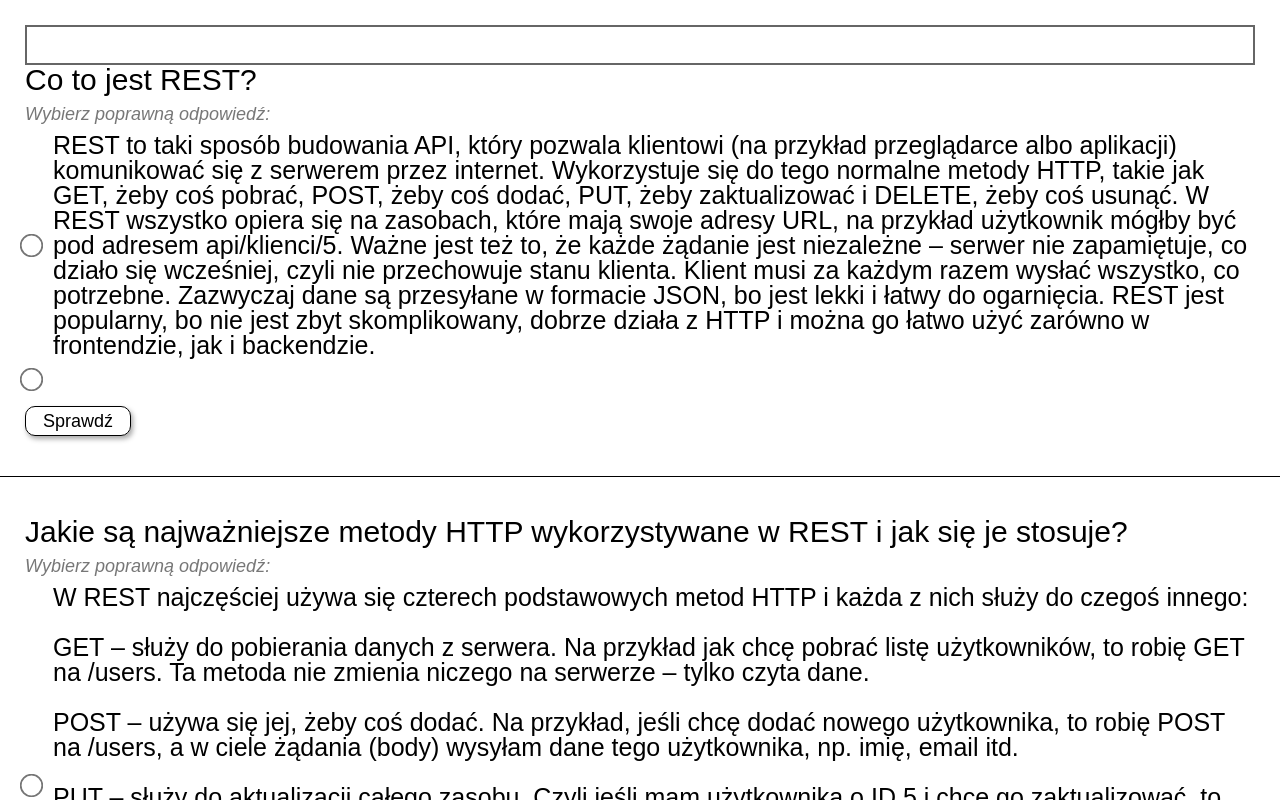
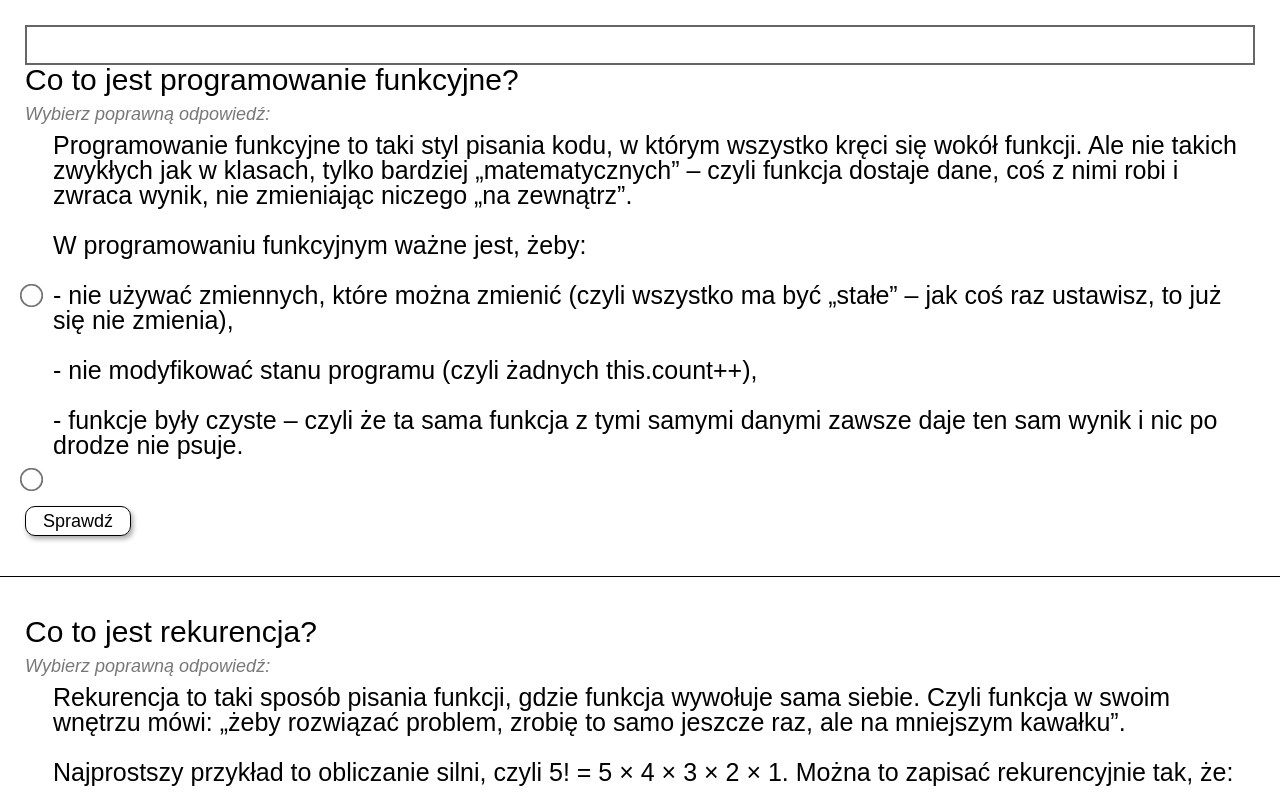
Before and after one commit to MEDOYED/networks-cisco-test, a React (Vite) app: page / in a window 1280 px wide. Built offline with nearby package versions, Linux system fonts and the light colour scheme.

Commit message:
feat(dataProgFunc.ts): filled in 2 questions for PROGRAMOWANIE FUNKCYJNE

```diff
--- a/src/shared/data/dataProgFunc.ts
+++ b/src/shared/data/dataProgFunc.ts
@@ -1,10 +1,11 @@
 const dataProgFunc = [
   {
     id: 1,
-    question: "",
+    question: "Co to jest programowanie funkcyjne?",
     answers: [
       {
-        option: "",
+        option:
+          "Programowanie funkcyjne to taki styl pisania kodu, w którym wszystko kręci się wokół funkcji. Ale nie takich zwykłych jak w klasach, tylko bardziej „matematycznych” – czyli funkcja dostaje dane, coś z nimi robi i zwraca wynik, nie zmieniając niczego „na zewnątrz”.  \n \n W programowaniu funkcyjnym ważne jest, żeby:  \n \n - nie używać zmiennych, które można zmienić (czyli wszystko ma być „stałe” – jak coś raz ustawisz, to już się nie zmienia),  \n \n  - nie modyfikować stanu programu (czyli żadnych this.count++),  \n \n  - funkcje były czyste – czyli że ta sama funkcja z tymi samymi danymi zawsze daje ten sam wynik i nic po drodze nie psuje.",
         correct: true,
       },
       {
@@ -15,6 +16,21 @@ const dataProgFunc = [
   },
   {
     id: 2,
+    question: "Co to jest rekurencja?",
+    answers: [
+      {
+        option:
+          "Rekurencja to taki sposób pisania funkcji, gdzie funkcja wywołuje sama siebie. Czyli funkcja w swoim wnętrzu mówi: „żeby rozwiązać problem, zrobię to samo jeszcze raz, ale na mniejszym kawałku”. \n \n Najprostszy przykład to obliczanie silni, czyli 5! = 5 × 4 × 3 × 2 × 1. Można to zapisać rekurencyjnie tak, że: \n \n jeśli liczba to 1, to zwróć 1 (to się nazywa warunek zakończenia), \n \n a jeśli większa, to zwróć n × silnia(n-1). \n \n Funkcja wtedy wywołuje się z coraz mniejszymi liczbami, aż dojdzie do 1 – i wtedy wszystko się „odpakowuje” i zwraca wynik. \n \n Rekurencja jest przydatna, gdy problem da się podzielić na takie same mniejsze problemy, jak np.: \n \n silnia, \n \n ciąg Fibonacciego, \n \n przechodzenie przez drzewo albo foldery, \n \n sortowanie (np. quicksort, mergesort). \n \n Trzeba tylko uważać, żeby zawsze był warunek stopu, bo inaczej funkcja będzie się wywoływać w nieskończoność i zawiesi program.",
+        correct: true,
+      },
+      {
+        option: "",
+        correct: false,
+      },
+    ],
+  },
+  {
+    id: 3,
     question: "",
     answers: [
       {
--- a/src/widgets/sections/SectionQuestions/SectionQuestions.tsx
+++ b/src/widgets/sections/SectionQuestions/SectionQuestions.tsx
@@ -3,7 +3,8 @@ import { Fragment } from "react/jsx-runtime";
 import CardQuestion from "../../cards/CardQuestion/CardQuestion";
 
 // import { dataCiscoQuestions } from "../../../shared/data/dataCiscoQuestions";
-import dataPiKSA from "../../../shared/data/dataPiKSA";
+// import dataPiKSA from "../../../shared/data/dataPiKSA";
+import dataProgFunc from "../../../shared/data/dataProgFunc";
 
 import "./SectionQuestions.scss";
 
@@ -14,7 +15,7 @@ type Props = {
 const SectionQuestions = ({ inputValue }: Props) => {
   return (
     <section className="section-questions">
-      {dataPiKSA
+      {dataProgFunc
         .filter((question) => question.question.toLowerCase().includes(inputValue.toLowerCase()))
         .map((question, index) => (
           <Fragment key={index}>
```
